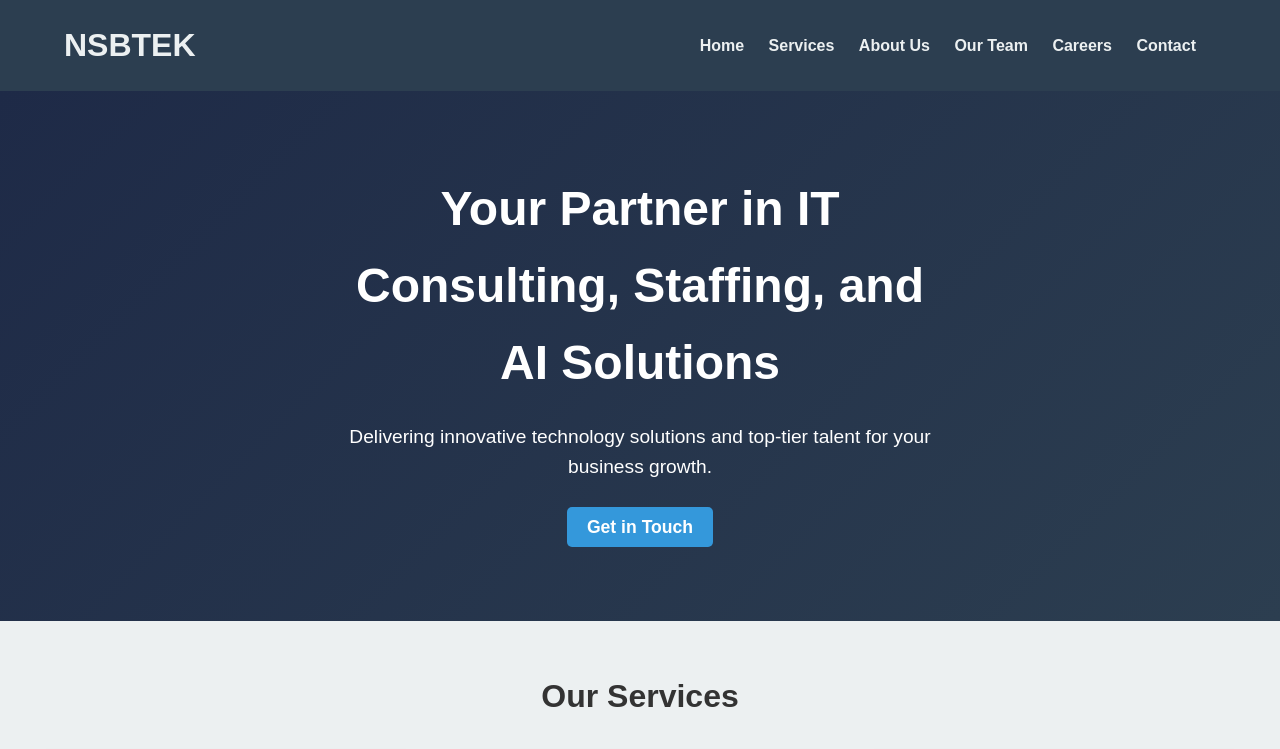
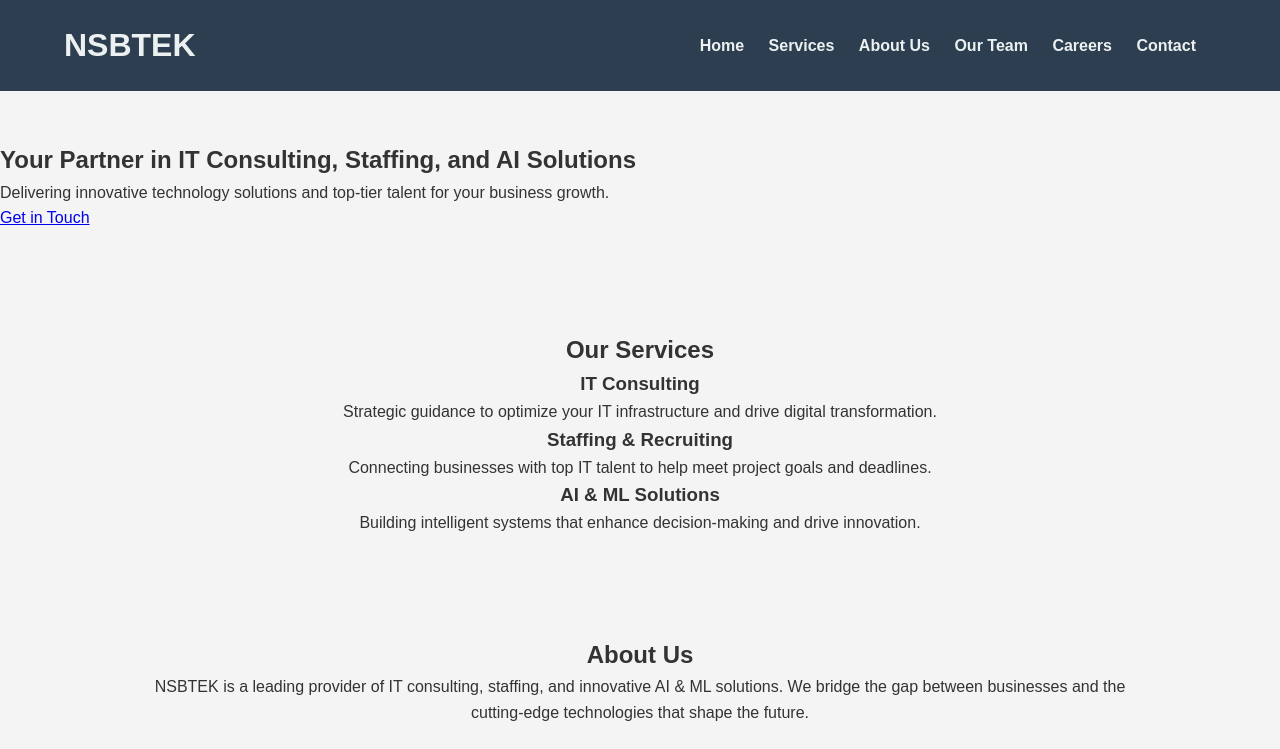
Before and after one commit to NSBTEK/NSBTEK.github.io, a plain HTML site: page index.html in a window 1280 px wide. Shown: the top 749 px of the page. Drawn offline with Linux system fonts and the light colour scheme.

Commit message:
Update styles.css

```diff
--- a/styles.css
+++ b/styles.css
@@ -12,7 +12,7 @@ body {
     color: #333;
 }
 
-/* Header styles (visible on all pages) */
+/* Header styles */
 header {
     background-color: #2c3e50;
     color: #fff;
@@ -49,84 +49,41 @@ nav ul li a {
     font-weight: 600;
 }
 
-/* Hero Section */
-.hero {
-    background: linear-gradient(135deg, #1e2a47, #2c3e50);
-    color: #fff;
-    padding: 80px 0;
+/* Main Section Styles */
+section {
+    padding: 50px 0;
+}
+
+.container {
+    width: 80%;
+    margin: 0 auto;
     text-align: center;
 }
 
-.hero .hero-content {
-    max-width: 600px;
-    margin: 0 auto;
+/* Contact and Careers Forms */
+form input,
+form textarea {
+    width: 100%;
+    padding: 10px;
+    margin-bottom: 10px;
+    border: 1px solid #ccc;
+    border-radius: 5px;
+    font-size: 1rem;
 }
 
-.hero h2 {
-    font-size: 3rem;
-    margin-bottom: 20px;
-}
-
-.hero p {
-    font-size: 1.2rem;
-    margin-bottom: 30px;
-}
-
-.cta-btn {
+form button {
     background-color: #3498db;
     color: white;
     padding: 10px 20px;
     border: none;
-    text-decoration: none;
     font-weight: bold;
     font-size: 1.1rem;
     border-radius: 5px;
-    transition: background-color 0.3s;
+    cursor: pointer;
 }
 
-.cta-btn:hover {
+form button:hover {
     background-color: #2980b9;
-}
-
-/* Services Section */
-.services {
-    background-color: #ecf0f1;
-    padding: 50px 0;
-    text-align: center;
-}
-
-.services h2 {
-    margin-bottom: 30px;
-    font-size: 2rem;
-}
-
-.service-cards {
-    display: flex;
-    justify-content: center;
-    gap: 30px;
-}
-
-.service-card {
-    background-color: white;
-    padding: 20px;
-    width: 30%;
-    box-shadow: 0 4px 8px rgba(0, 0, 0, 0.1);
-    border-radius: 8px;
-    transition: transform 0.3s ease;
-}
-
-.service-card:hover {
-    transform: scale(1.05);
-}
-
-.service-card h3 {
-    font-size: 1.5rem;
-    margin-bottom: 15px;
-}
-
-.service-card p {
-    font-size: 1rem;
-    color: #555;
 }
 
 /* Footer */
```
